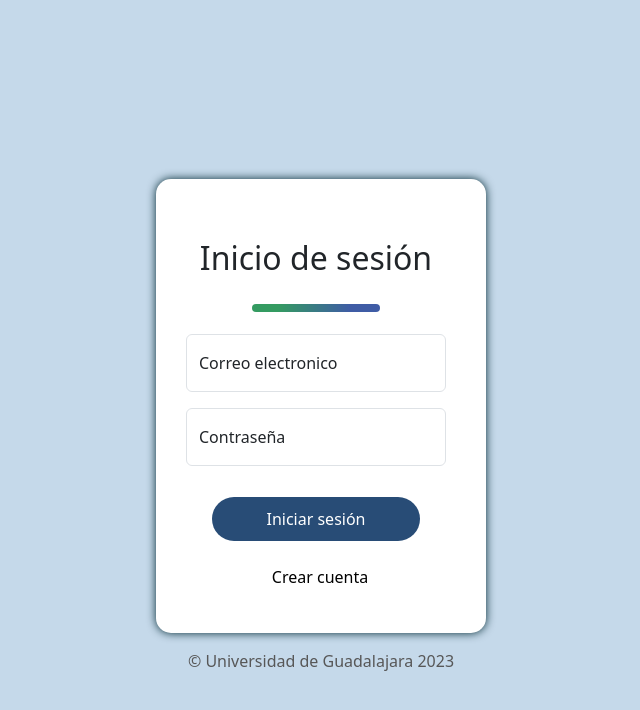
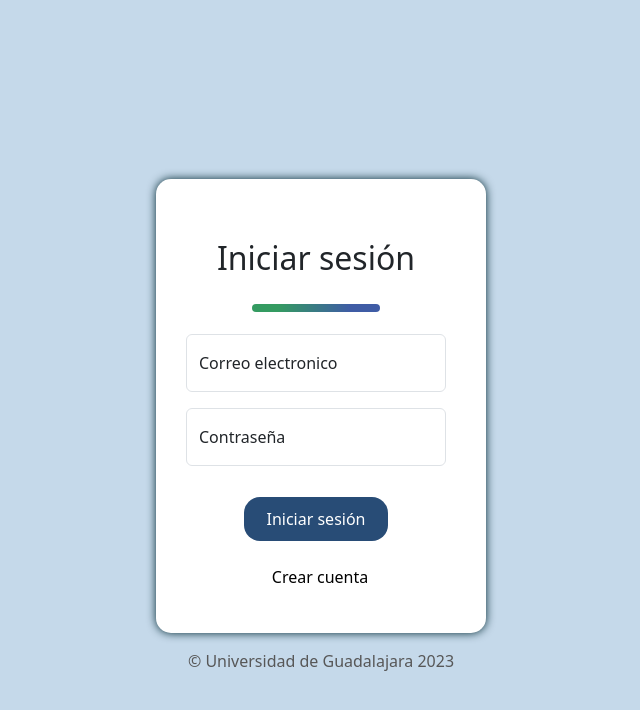
Before and after one commit to alanmichel10/ServicioSocial_SeguimientoDeEgresados, a Flask app: page /login in a window 1280 px wide. Shown: the top 710 px of the page, without its empty margins (319-959 px from the left). Run offline with Flask 2, Linux system fonts and the light colour scheme; some libraries are stand-ins or nearby versions.

Commit message:
Ajuste al diseño de los botones en el Login y Crear cuenta

```diff
--- a/src/config.py
+++ b/src/config.py
@@ -5,7 +5,7 @@ class DevelopmentConfig(Config):
     DEBUG = True
     MYSQL_HOST = 'localhost'
     MYSQL_USER = 'root'
-    MYSQL_PASSWORD = '12345678'
+    MYSQL_PASSWORD = '2i6a'
     MYSQL_DB = 'seg_egresados'
 
 
--- a/src/static/css/crearC.css
+++ b/src/static/css/crearC.css
@@ -23,11 +23,11 @@
 
 
 .btn{
-    width: 13rem;
+    width: 9rem;
     background-color: var(--azul);
     color: var(--blanco);
     padding: 10px;
-    border-radius: 2.5rem;
+    border-radius: 1rem;
     border: none;
     margin-top: 1rem;
     font-size: 16px;
--- a/src/static/css/login.css
+++ b/src/static/css/login.css
@@ -54,11 +54,11 @@ body {
 }
 
 .btn{
-  width: 13rem;
+  width: 9rem;
   background-color: var(--azul);
   color: var(--blanco);
   padding: 10px;
-  border-radius: 2.5rem;
+  border-radius: 1rem;
   border: none;
   margin-top: 1rem;
   font-size: 16px;
--- a/src/templates/login/login.html
+++ b/src/templates/login/login.html
@@ -22,17 +22,17 @@
 
     {% endwith %}
 <div class="form-1">
-    <h1 class="h2 mb-3 fw-normal">Inicio de sesión</h1>
+    <h1 class="h2 mb-3 fw-normal">Iniciar sesión</h1>
     <span class="line"></span>
     <input type="hidden" name="csrf_token" value="{{ csrf_token() }}">
 
     <div class="form-floating">
-      <input type="email" class=" iniciose form-control" id="floatingInput" name="correo" placeholder="name@example.com">
+      <input type="email" class=" iniciose form-control" id="floatingInput" name="correo" placeholder="">
       <label for="floatingInput">Correo electronico</label>
     </div>
 
     <div class="form-floating">
-      <input type="password" class="iniciose form-control" id="floatingPassword" name="clave" placeholder="Password">
+      <input type="password" class="iniciose form-control" id="floatingPassword" name="clave" placeholder="">
       <label for="floatingPassword">Contraseña</label>
     </div>
 
```
